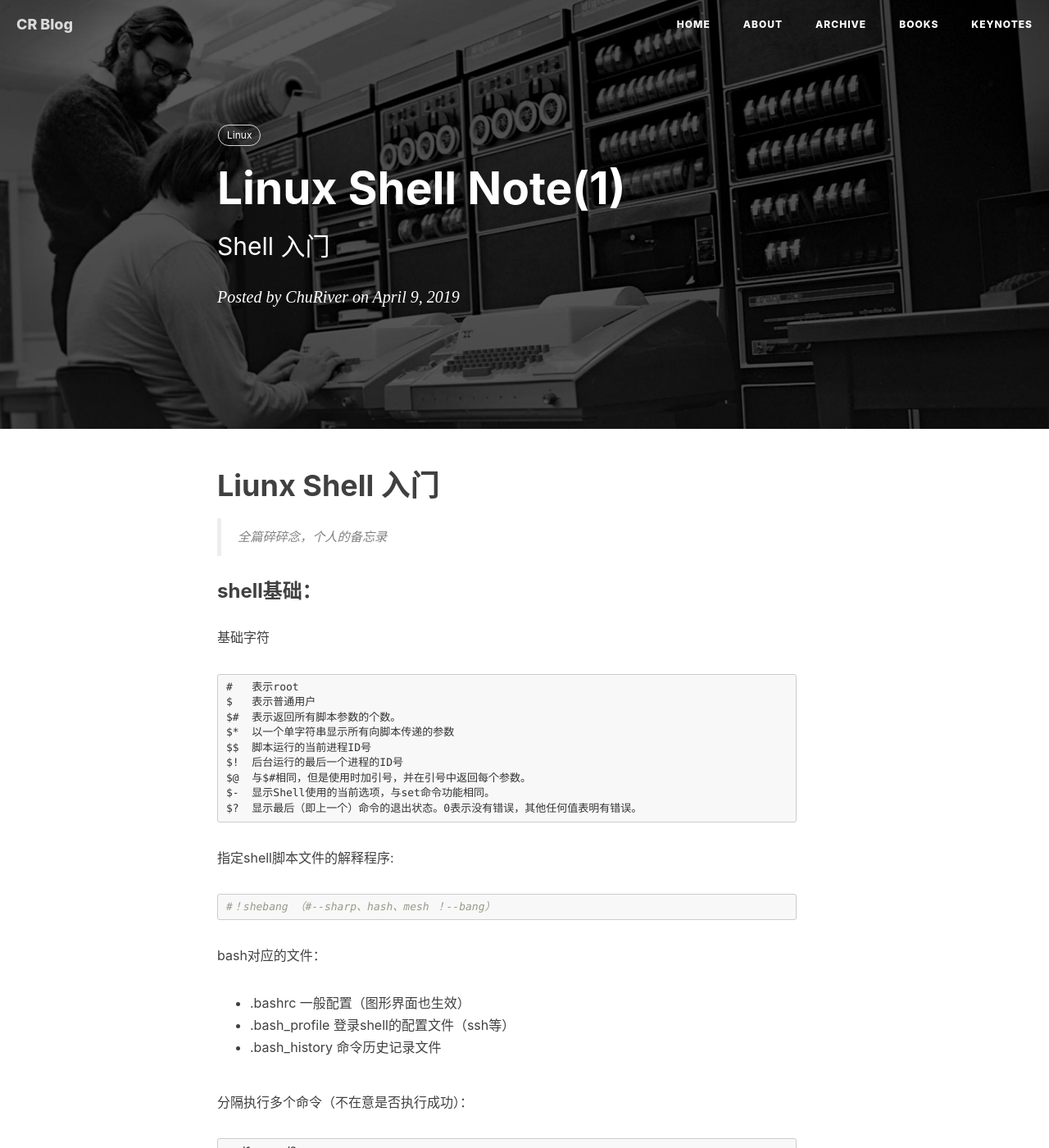
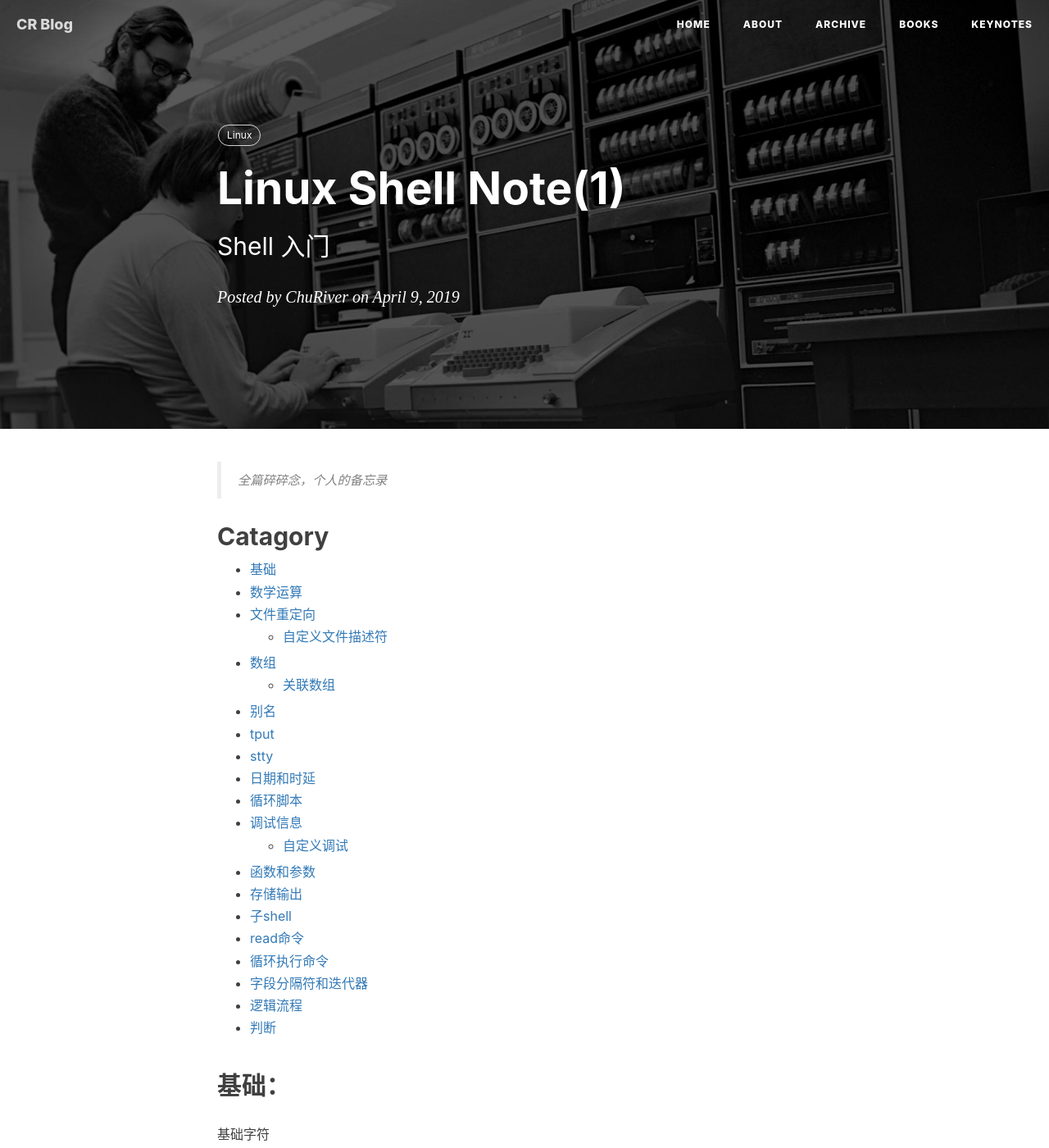
Before and after one commit to riverchu/riverchu.github.io, a Jekyll site: the page built from _posts/2019-04-09-Linux-Shell-Note-1.md, in a window 1280 px wide and 1400 px high. Shown: the whole window at 82% size. Built offline with Jekyll 4.4.1, drawn with Linux system fonts in a browser that asks for light colours; nearby versions of some CDN libraries; comment, search, counter and statistics services are not loaded; some of the changed text lies outside the part shown.

Commit message:
add catagory

````diff
--- a/_posts/2019-04-09-Linux-Shell-Note-1.md
+++ b/_posts/2019-04-09-Linux-Shell-Note-1.md
@@ -9,11 +9,33 @@ tags:
     - Linux
 ---
 
-
-# Liunx Shell 入门
 > 全篇碎碎念，个人的备忘录
 
-### shell基础：
+## Catagory
+
+- [基础](#基础)
+- [数学运算](#数学运算)
+- [文件重定向](#文件重定向)
+    - [自定义文件描述符](#自定义文件描述符)
+- [数组](#数组)
+    - [关联数组](#关联数组)
+- [别名](#别名)
+- [tput](#tput)
+- [stty](#stty)
+- [日期和时延](#日期和时延)
+- [循环脚本](#循环脚本)
+- [调试信息](#调试信息)
+    - [自定义调试](#自定义调试)
+- [函数和参数](#函数和参数)
+- [存储输出](#将命令的输出存入变量)
+- [子shell](#子shell)
+- [read命令](#read命令)
+- [循环执行命令](#循环执行命令)
+- [字段分隔符和迭代器](#字段分隔符和迭代器)
+- [逻辑流程](#逻辑流程)
+- [判断](#判断)
+
+## 基础：
 基础字符
 ```
 #   表示root
@@ -101,7 +123,7 @@ prepend() { [ -d "$2" ] && eval $1=\"$2':'\$$1\" && export $1; }
 prepend() { [ -d "$2" ] && eval $1=\"$2\$\{$1:+':'\$$1\}\" && export $1;}
 ```
 
-### shell中数学运算
+## 数学运算
 原生操作
 ```shell
 #!/bin/bash
@@ -153,7 +175,7 @@ echo "10^10" | bc
 ```
 
 
-### 文件重定向
+## 文件重定向
 **文件描述符**
 ```
 STDIN  (0): 标准输入，位置 /dev/stdin, 缺省为键盘，也可以是文件或其他命令的输出
@@ -216,7 +238,7 @@ echo appended line >&5
 cat output.txt
 ```
 
-### 数组
+## 数组
 ```shell
 array_var=(1 2 3 4 5 6)
 # 或
@@ -248,12 +270,13 @@ echo ${!array_var[*]}
 echo ${!array_var[@]}
 ```
 
-### 别名
+## 别名
 设置别名：`alias new_command='command sequence'`
 取消别名：`unalias`
 忽略别名：`\command`
 
-### tput - 获取终端信息
+## tput
+获取终端信息
 ```shell
 # 打印行数列数
 tput cols
@@ -283,7 +306,8 @@ tput rc
 tput ed
 ```
 
-### stty - 禁止回显密码内容
+## stty
+禁止回显密码内容
 ```shell
 #!/bin/sh
 # Filename: password.sh
@@ -295,7 +319,7 @@ echo
 echo Password read.
 ```
 
-### 日期和时延
+## 日期和时延
 ```shell
 # 日期
 date
@@ -342,7 +366,7 @@ table th{
 纳秒|%N(695208515)
 纪元时|%s
 
-### 循环脚本
+## 循环脚本
 ```shell
 echo -n Count:
 tput sc
@@ -362,7 +386,7 @@ do
 done;
 ```
 
-### 调试信息
+## 调试信息
 ```shell
 bash -x script.sh #启用跟踪调试功能
 
@@ -397,7 +421,7 @@ set +v  #禁止打印输入
 #!/bin/bash -xv
 ```
 
-### 函数和参数
+## 函数和参数
 ```shell
 # 定义函数
 function fname()
@@ -455,7 +479,7 @@ command -vpk 1 file
 command file -pvk 1
 ```
 
-### 将命令的输出存入变量
+## 将命令的输出存入变量
 ```bash
 ls | cat -n > out.txt
 
@@ -463,7 +487,7 @@ cmd_output=$(ls | cat -n) # 或 `ls | cat -n`
 echo $cmd_output
 ```
 
-### 子shell
+## 子shell
 1. 子shell
 ```shell
     pwd;
@@ -477,7 +501,7 @@ out = "$(cat text.txt)"
 echo $out
 ```
 
-### read命令
+## read命令
 ```shell
 read -n number var      # 读取number个字符存储进var
 read -s var             # 无回显方式读入
@@ -488,7 +512,7 @@ read -d delim_char var  # 用定界符作为输入的结束
 read -d ":" var
 ```
 
-### 运行命令直至执行成功
+## 循环执行命令
 ```shell
 repeat() { while true; do $@ && return; done }
 ```
@@ -496,7 +520,7 @@ repeat() { while true; do $@ && return; done }
 true为一个二进制文件，每次调用会开启进程 使用：代替会较快
 eg: `while :; do ; done`
 
-### 字段分隔符和迭代器
+## 字段分隔符和迭代器
 ```shell
 # DIY分隔符
 data="name,sex,rollon,location"
@@ -533,7 +557,7 @@ do
 done;
 ```
 
-### 逻辑流程
+## 逻辑流程
 ```shell
 if condition;
 then
@@ -555,7 +579,7 @@ fi
 - `[condition] && action; `condition为真则 执行action
 - `[condition] || action; `condition为假，则执行action
 
-### 判断
+## 判断
 **变量比较**
 ```shell
 # ! 表否定 (和变量之间无空格有其他意义)
````
